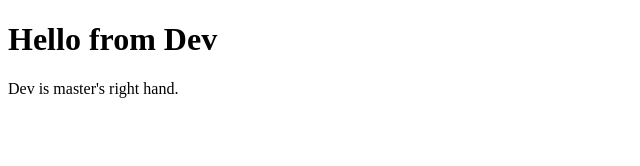
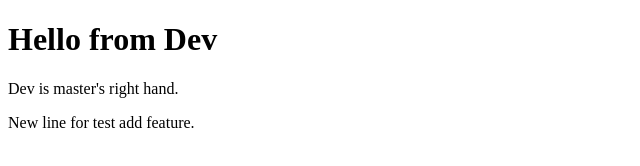
Before and after one commit to mislam933/github-actions, a plain HTML site: page index.html in a window 1280 px wide. Shown: the whole page, without its empty margins (0-640 px from the left). Drawn offline with Linux system fonts and the light colour scheme.

Commit message:
add new line

```diff
--- a/index.html
+++ b/index.html
@@ -6,5 +6,6 @@
 <body>
 	<h1>Hello from Dev</h1>
 	<p>Dev is master's right hand.</p>
+	<p>New line for test add feature.</p>
 </body>
 </html>
```
